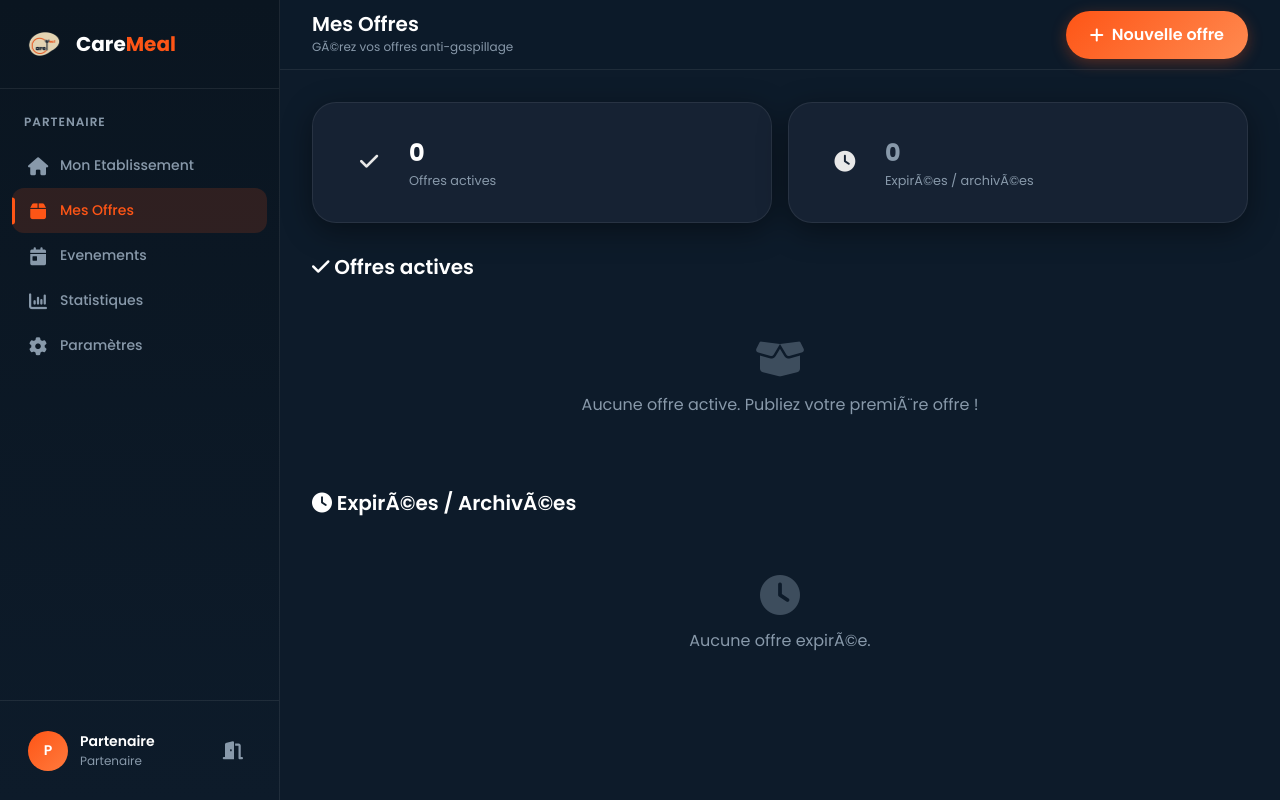
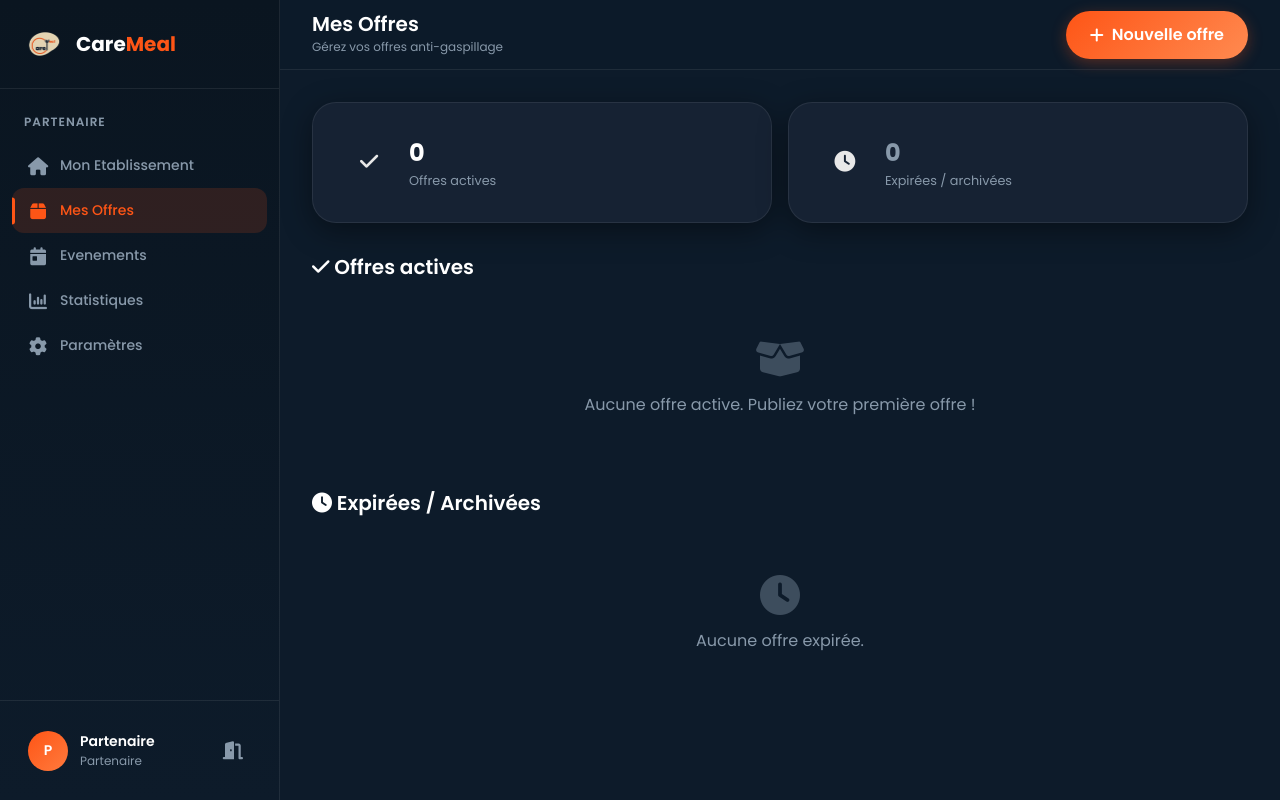
Before and after one commit to nashwowsha/Esprit-PW-2A22-2526-CareMeal, a PHP site: page /View/FrontOffice/partner/offers.php in a window 1280 px wide. Run offline with PHP 8.4, Linux system fonts and the light colour scheme; tables that the repository leaves empty or names only in its code hold one stand-in row (values such as "Sample post"); some libraries are stand-ins or nearby versions.

Commit message:
CRUDDDD Offresssssssssss

```diff
--- a/View/FrontOffice/partner/offers.php
+++ b/View/FrontOffice/partner/offers.php
@@ -122,7 +122,7 @@ function e($v) { return htmlspecialchars($v ?? '', ENT_QUOTES, 'UTF-8'); }
     <header class="top-header">
       <div class="header-left">
         <button class="menu-toggle" id="menu-toggle"><i class="fa-solid fa-bars"></i></button>
-        <div class="page-title"><h2>Mes Offres</h2><p>GÃ©rez vos offres anti-gaspillage</p></div>
+        <div class="page-title"><h2>Mes Offres</h2><p>Gérez vos offres anti-gaspillage</p></div>
       </div>
       <div class="header-right">
         <button class="btn btn-primary" onclick="openModal('modal-create')">
@@ -160,8 +160,8 @@ function e($v) { return htmlspecialchars($v ?? '', ENT_QUOTES, 'UTF-8'); }
         <div class="card" style="display:flex;align-items:center;gap:16px;">
           <div class="stat-icon yellow" style="width:48px;height:48px;border-radius:12px;display:flex;align-items:center;justify-content:center;font-size:1.3rem;"><i class="fa-solid fa-clock"></i></div>
           <div>
-            <div style="font-size:1.5rem;font-weight:700;color:var(--color-text-muted);"><?= (int)(($counts['expirÃ©e'] ?? 0) + ($counts['archivÃ©e'] ?? 0)) ?></div>
-            <div style="font-size:.8rem;color:var(--color-text-muted);">ExpirÃ©es / archivÃ©es</div>
+            <div style="font-size:1.5rem;font-weight:700;color:var(--color-text-muted);"><?= (int)(($counts['expirée'] ?? 0) + ($counts['archivée'] ?? 0)) ?></div>
+            <div style="font-size:.8rem;color:var(--color-text-muted);">Expirées / archivées</div>
           </div>
         </div>
       </div>
@@ -171,11 +171,11 @@ function e($v) { return htmlspecialchars($v ?? '', ENT_QUOTES, 'UTF-8'); }
         <div class="section-header"><h3><i class="fa-solid fa-check"></i> Offres actives</h3></div>
         <div class="grid grid-3 gap-6">
           <?php if (empty($active)): ?>
-            <div class="empty-state"><i class="fa-solid fa-box-open"></i><p>Aucune offre active. Publiez votre premiÃ¨re offre !</p></div>
+            <div class="empty-state"><i class="fa-solid fa-box-open"></i><p>Aucune offre active. Publiez votre première offre !</p></div>
           <?php else: foreach ($active as $o): ?>
             <?php
               $disc = $o['prix_original'] > 0 ? round((1 - $o['prix'] / $o['prix_original']) * 100) : 0;
-              $sCls = ['publiÃ©e'=>'s-publiee','brouillon'=>'s-brouillon','expirÃ©e'=>'s-expiree','archivÃ©e'=>'s-archivee'][$o['statut']] ?? '';
+              $sCls = ['publiée'=>'s-publiee','brouillon'=>'s-brouillon','expirée'=>'s-expiree','archivée'=>'s-archivee'][$o['statut']] ?? '';
             ?>
             <div class="offer-card">
               <div style="position:relative;">
@@ -217,16 +217,16 @@ function e($v) { return htmlspecialchars($v ?? '', ENT_QUOTES, 'UTF-8'); }
         </div>
       </div>
 
-      <!-- Offres expirÃ©es / archivÃ©es -->
+      <!-- Offres expirées / archivées -->
       <div class="section animate-fade-in-up stagger-2" style="margin-top:32px;">
-        <div class="section-header"><h3><i class="fa-solid fa-clock"></i> ExpirÃ©es / ArchivÃ©es</h3></div>
+        <div class="section-header"><h3><i class="fa-solid fa-clock"></i> Expirées / Archivées</h3></div>
         <div class="grid grid-3 gap-6">
           <?php if (empty($expired)): ?>
-            <div class="empty-state"><i class="fa-solid fa-clock"></i><p>Aucune offre expirÃ©e.</p></div>
+            <div class="empty-state"><i class="fa-solid fa-clock"></i><p>Aucune offre expirée.</p></div>
           <?php else: foreach ($expired as $o): ?>
             <?php
               $disc = $o['prix_original'] > 0 ? round((1 - $o['prix'] / $o['prix_original']) * 100) : 0;
-              $sCls = ['publiÃ©e'=>'s-publiee','brouillon'=>'s-brouillon','expirÃ©e'=>'s-expiree','archivÃ©e'=>'s-archivee'][$o['statut']] ?? '';
+              $sCls = ['publiée'=>'s-publiee','brouillon'=>'s-brouillon','expirée'=>'s-expiree','archivée'=>'s-archivee'][$o['statut']] ?? '';
             ?>
             <div class="offer-card">
               <div style="position:relative;">
@@ -287,7 +287,7 @@ function e($v) { return htmlspecialchars($v ?? '', ENT_QUOTES, 'UTF-8'); }
       <div class="modal-footer">
         <button type="button" class="btn btn-secondary" onclick="closeModal('modal-create')">Annuler</button>
         <button type="submit" class="btn btn-primary">
-          <i class="fa-solid fa-plus"></i> CrÃ©er l'offre
+          <i class="fa-solid fa-plus"></i> Créer l'offre
         </button>
       </div>
     </form>
@@ -324,7 +324,7 @@ function e($v) { return htmlspecialchars($v ?? '', ENT_QUOTES, 'UTF-8'); }
   <div class="delete-confirm">
     <i class="fa-solid fa-trash" style="font-size:2.5rem;color:#f87171;margin-bottom:12px;display:block;"></i>
     <h3 style="color:var(--color-white);margin:0;">Supprimer l'offre ?</h3>
-    <p id="delete-label">Cette action est irrÃ©versible.</p>
+    <p id="delete-label">Cette action est irreversible.</p>
     <form method="POST" action="offers.php" style="display:flex;gap:12px;justify-content:center;">
       <input type="hidden" name="action"   value="delete">
       <input type="hidden" name="id_offre" id="delete-id_offre">
```
Also changed, not shown: View/FrontOffice/student/dashboard.php (+4 -4 lines), View/FrontOffice/student/orders.php (+3 -3 lines).
